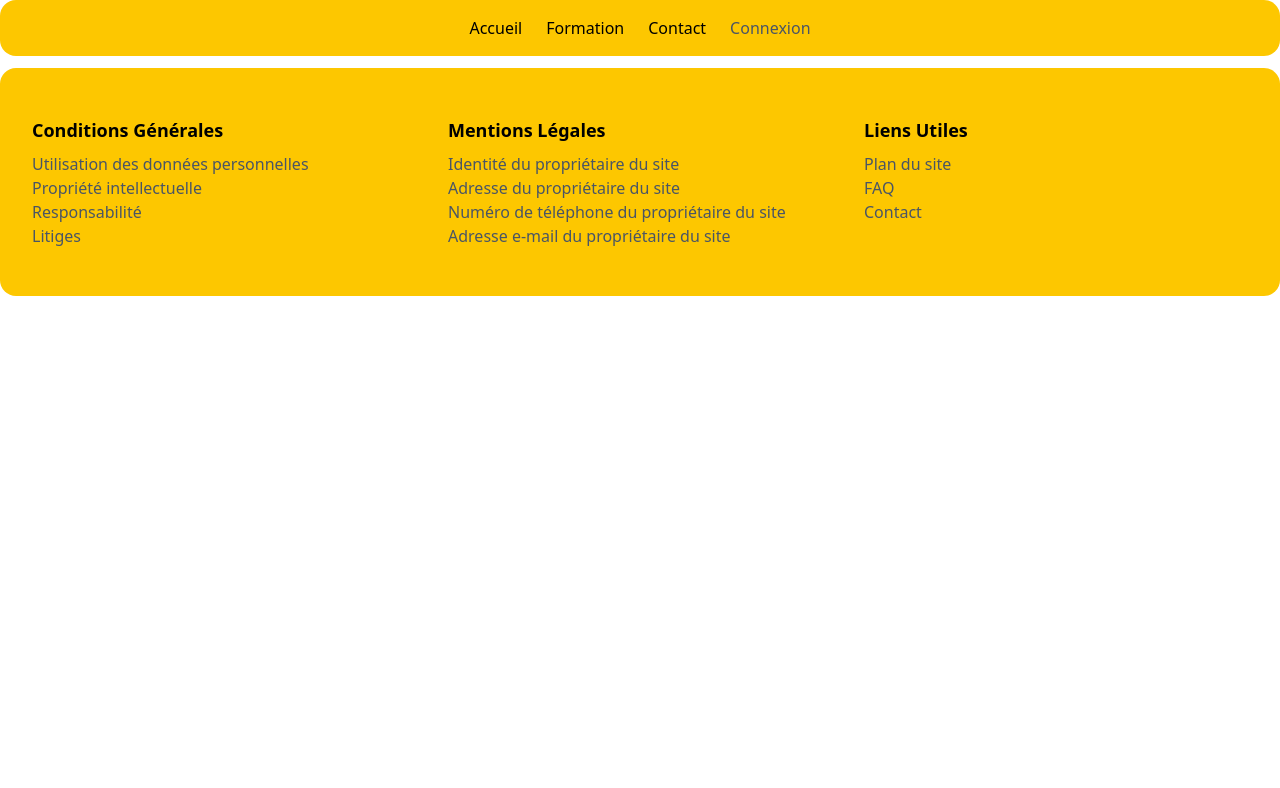
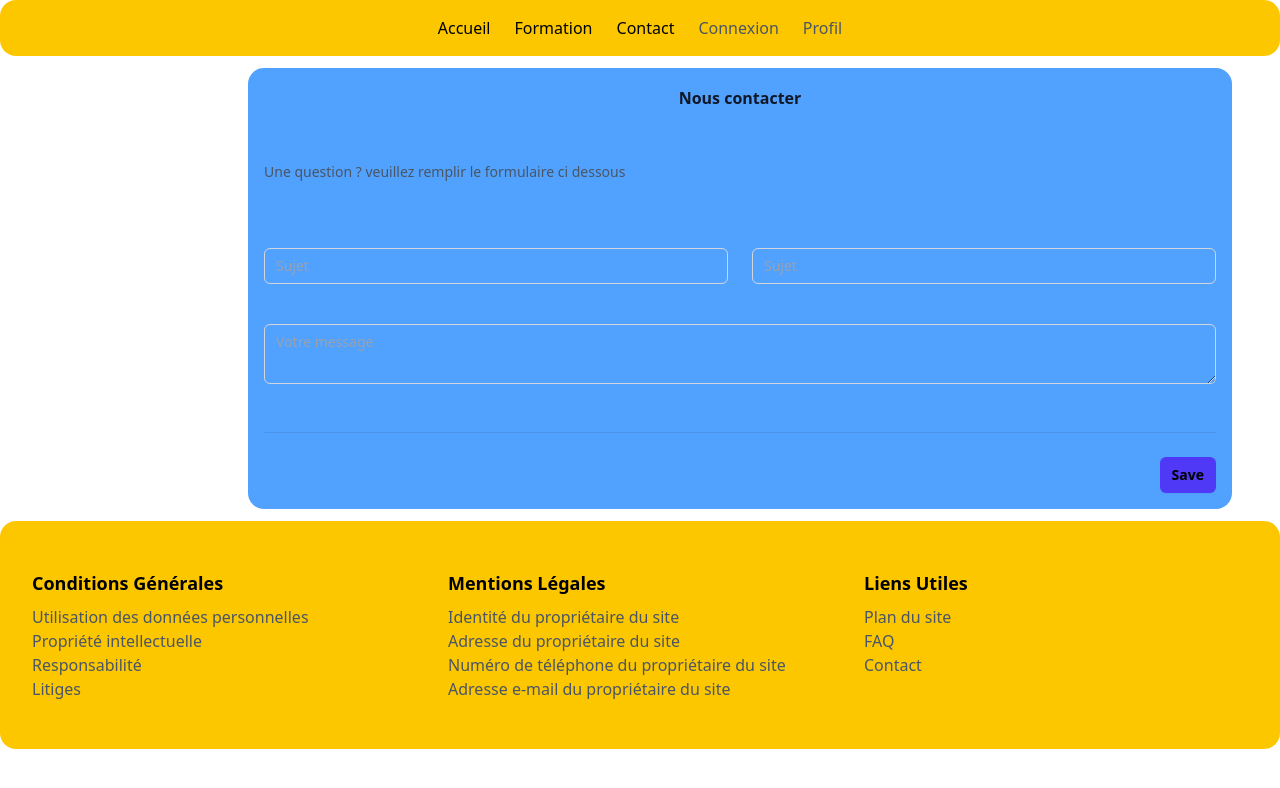
Before and after one commit to MaximilienR/max-formation, a React (Vite) app: page /Contact in a window 1280 px wide. Shown: the top 788 px of the page. Built offline with nearby package versions, Linux system fonts and the light colour scheme.

Commit message:
add contact form

```diff
--- a/src/App.jsx
+++ b/src/App.jsx
@@ -7,6 +7,7 @@ import Nav from './components/Navbar/Nav';
 import Footer from './components/Footer/Footer';
 import Home from './components/Home/Home';
 import Login from './components/Login/Login';
+import Contact from './components/Contact/Contact';
   function App() {
     const [user, setUser] = useState(false);
 
@@ -21,6 +22,7 @@ import Login from './components/Login/Login';
      <Route path="/Contenu" element={<Contenu/>}/>
       <Route path="/Cours" element={<Cours/>}/>
      <Route path="/Login" element={<Login/>}/>
+     <Route path='/Contact' element={<Contact/>}/>
     </Routes>
     <Footer/>
     </BrowserRouter>
--- /dev/null
+++ b/src/components/Contact/Contact.jsx
@@ -0,0 +1,49 @@
+import React from 'react';
+
+export default function Contact() {
+  return (
+    <div className="flex justify-center px-12">
+      <form className="container mx auto p-4 bg-blue-400  justify-center rounded-2xl ml-50 ">
+        <div className="border-b border-gray-900/10 pb-12 space-y-12">
+        <h2 className="text-base/7 font-semibold text-gray-900 text-center">Nous contacter</h2>
+        <p className="mt-1 text-sm/6 text-gray-600">Une question ? veuillez remplir le formulaire ci dessous</p>
+
+          <div className="mt-10 grid grid-cols-1 gap-x-6 gap-y-8 sm:grid-cols-6">
+            <div className="sm:col-span-3">
+              <input
+                type="text"
+                name="subject1"
+                id="subject1"
+                placeholder="Sujet"
+                className="block w-full rounded-md bg-white px-3 py-1.5 text-base text-gray-900 outline-1 -outline-offset-1 outline-gray-300 placeholder:text-gray-400 focus:outline-2 focus:-outline-offset-2 focus:outline-indigo-600 sm:text-sm/6 mt-4"
+              />
+            </div>
+            <div className="sm:col-span-3">
+              <input
+                type="text"
+                name="subject2"
+                id="subject2"
+                placeholder="Sujet"
+                className="block w-full rounded-md bg-white px-3 py-1.5 text-base text-gray-900 outline-1 -outline-offset-1 outline-gray-300 placeholder:text-gray-400 focus:outline-2 focus:-outline-offset-2 focus:outline-indigo-600 sm:text-sm/6 mt-4"
+              />
+            </div>
+            <div className="sm:col-span-6">
+              <div className="mt-2">
+                <textarea
+                  name="email"
+                  id="email"
+                  placeholder="Votre message"
+                  className="block w-full rounded-md bg-white px-3 py-1.5 text-base text-gray-900 outline-1 -outline-offset-1 outline-gray-300 placeholder:text-gray-400 focus:outline-2 focus:-outline-offset-2 focus:outline-indigo-600 sm:text-sm/6"
+                />
+              </div>
+            </div>
+          </div>
+        </div>
+
+        <div className="mt-6 flex items-center justify-end gap-x-6">
+          <button type="submit" className="rounded-md bg-indigo-600 px-3 py-2 text-sm font-semibold text-white shadow-xs hover:bg-indigo-500 focus-visible:outline-2 focus-visible:outline-offset-2 focus-visible:outline-indigo-600">Save</button>
+        </div>
+      </form>
+    </div>
+  );
+}
--- a/src/components/Navbar/Nav.jsx
+++ b/src/components/Navbar/Nav.jsx
@@ -24,7 +24,9 @@ const Header = ({ login, toggleUserMethod }) => {
             <Link to="#" className="text-gray-600 hover:text-black" onClick={toggleUserMethod}>
               Connexion
             </Link>
-
+            <Link to="#" className="text-gray-600 hover:text-black">
+              Profil
+            </Link>
           </nav>
         ) : null}
       </ul>
```
